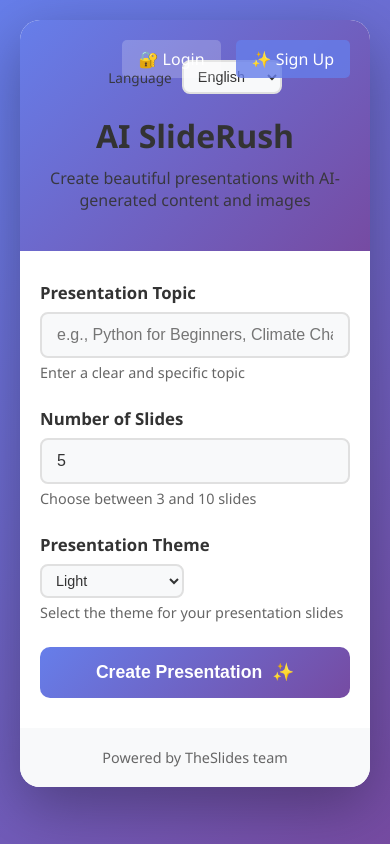
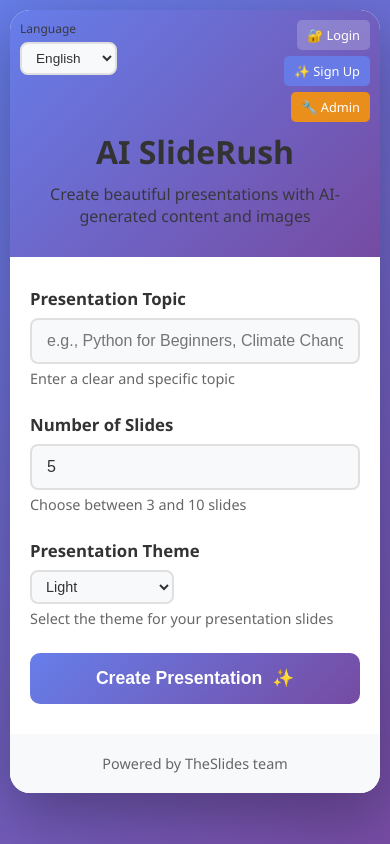
Before and after one commit to Nikoloai/presentation-service, a Flask app: page / in a window 390 px wide. Run offline with Flask 3, Linux system fonts and the light colour scheme; some libraries are stand-ins or nearby versions.

Commit message:
Перенос кнопки выбора языков

```diff
--- a/static/style.css
+++ b/static/style.css
@@ -51,21 +51,22 @@ body {
 header {
     background: var(--gradient-header);
     color: var(--color-text);
-    padding: 40px 30px;
+    padding: 70px 30px 40px 30px;
     text-align: center;
     position: relative;
     backdrop-filter: var(--backdrop-filter);
     border-bottom: var(--border-glass);
 }
 
-/* Language Selector */
+/* Language Selector (LEFT) */
 .language-selector {
     position: absolute;
     top: 20px;
-    right: 30px;
+    left: 30px;
     display: flex;
     align-items: center;
     gap: 10px;
+    z-index: 10;
 }
 
 .language-selector label {
@@ -105,6 +106,50 @@ header {
     background: var(--color-background);
     color: var(--color-text);
     padding: 8px;
+}
+
+/* User Navigation (RIGHT) */
+.user-nav {
+    position: absolute;
+    top: 20px;
+    right: 30px;
+    display: flex;
+    align-items: center;
+    gap: 10px;
+    z-index: 10;
+}
+
+.nav-btn {
+    color: white;
+    text-decoration: none;
+    font-weight: 500;
+    padding: 8px 16px;
+    background: rgba(255, 255, 255, 0.2);
+    border-radius: 5px;
+    transition: all 0.3s;
+    white-space: nowrap;
+    font-size: 0.95em;
+}
+
+.nav-btn:hover {
+    background: rgba(255, 255, 255, 0.35);
+    transform: translateY(-2px);
+}
+
+.nav-btn-signup {
+    background: rgba(102, 126, 234, 0.9);
+}
+
+.nav-btn-signup:hover {
+    background: rgba(102, 126, 234, 1);
+}
+
+.nav-btn-admin {
+    background: rgba(255, 152, 0, 0.85);
+}
+
+.nav-btn-admin:hover {
+    background: rgba(255, 152, 0, 1);
 }
 
 /* Theme Selector */
@@ -437,6 +482,14 @@ footer {
 
 /* Responsive Design */
 @media (max-width: 768px) {
+    body {
+        padding: 10px;
+    }
+
+    header {
+        padding: 120px 15px 30px 15px;
+    }
+
     header h1 {
         font-size: 2em;
     }
@@ -447,17 +500,33 @@ footer {
 
     /* Language selector responsive */
     .language-selector {
-        position: static;
-        margin-bottom: 20px;
-        justify-content: center;
+        top: 10px;
+        left: 10px;
+        flex-direction: column;
+        gap: 5px;
+        align-items: flex-start;
     }
 
     .language-selector label {
-        font-size: 0.85em;
+        font-size: 0.75em;
     }
 
     .language-dropdown {
-        font-size: 0.9em;
+        font-size: 0.85em;
+        padding: 6px 10px;
+    }
+
+    /* User navigation responsive */
+    .user-nav {
+        top: 10px;
+        right: 10px;
+        flex-direction: column;
+        gap: 6px;
+        align-items: flex-end;
+    }
+
+    .nav-btn {
+        font-size: 0.8em;
         padding: 6px 10px;
     }
 
--- a/templates/index.html
+++ b/templates/index.html
@@ -10,18 +10,7 @@
 <body>
     <div class="container">
         <header>
-            <!-- User Navigation -->
-            <div class="user-nav" style="position: absolute; top: 20px; right: 20px; display: flex; gap: 15px;">
-                {% if current_user.is_authenticated %}
-                    <a href="/dashboard" style="color: white; text-decoration: none; font-weight: 500; padding: 8px 16px; background: rgba(255,255,255,0.2); border-radius: 5px; transition: all 0.3s;" onmouseover="this.style.background='rgba(255,255,255,0.3)'" onmouseout="this.style.background='rgba(255,255,255,0.2)'">📋 Dashboard</a>
-                    <a href="/logout" style="color: white; text-decoration: none; font-weight: 500; padding: 8px 16px; background: rgba(255,255,255,0.2); border-radius: 5px; transition: all 0.3s;" onmouseover="this.style.background='rgba(255,255,255,0.3)'" onmouseout="this.style.background='rgba(255,255,255,0.2)'">🚪 Logout</a>
-                {% else %}
-                    <a href="/login" style="color: white; text-decoration: none; font-weight: 500; padding: 8px 16px; background: rgba(255,255,255,0.2); border-radius: 5px; transition: all 0.3s;" onmouseover="this.style.background='rgba(255,255,255,0.3)'" onmouseout="this.style.background='rgba(255,255,255,0.2)'">🔐 Login</a>
-                    <a href="/signup" style="color: white; text-decoration: none; font-weight: 500; padding: 8px 16px; background: rgba(102,126,234,0.8); border-radius: 5px; transition: all 0.3s;" onmouseover="this.style.background='rgba(102,126,234,1)'" onmouseout="this.style.background='rgba(102,126,234,0.8)'">✨ Sign Up</a>
-                {% endif %}
-            </div>
-
-            <!-- Language Selector -->
+            <!-- Language Selector (LEFT) -->
             <div class="language-selector">
                 <label for="languageSelect" data-i18n="languageLabel">Language</label>
                 <select id="languageSelect" class="language-dropdown">
@@ -31,6 +20,18 @@
                     <option value="zh">中文</option>
                     <option value="fr">Français</option>
                 </select>
+            </div>
+
+            <!-- User Navigation (RIGHT) -->
+            <div class="user-nav">
+                {% if current_user.is_authenticated %}
+                    <a href="/dashboard" class="nav-btn">📋 Dashboard</a>
+                    <a href="/logout" class="nav-btn">🚪 Logout</a>
+                {% else %}
+                    <a href="/login" class="nav-btn">🔐 Login</a>
+                    <a href="/signup" class="nav-btn nav-btn-signup">✨ Sign Up</a>
+                    <a href="/admin/login" class="nav-btn nav-btn-admin">🔧 Admin</a>
+                {% endif %}
             </div>
 
             <h1 data-i18n="title">🎨 AI SlideRush</h1>
```
